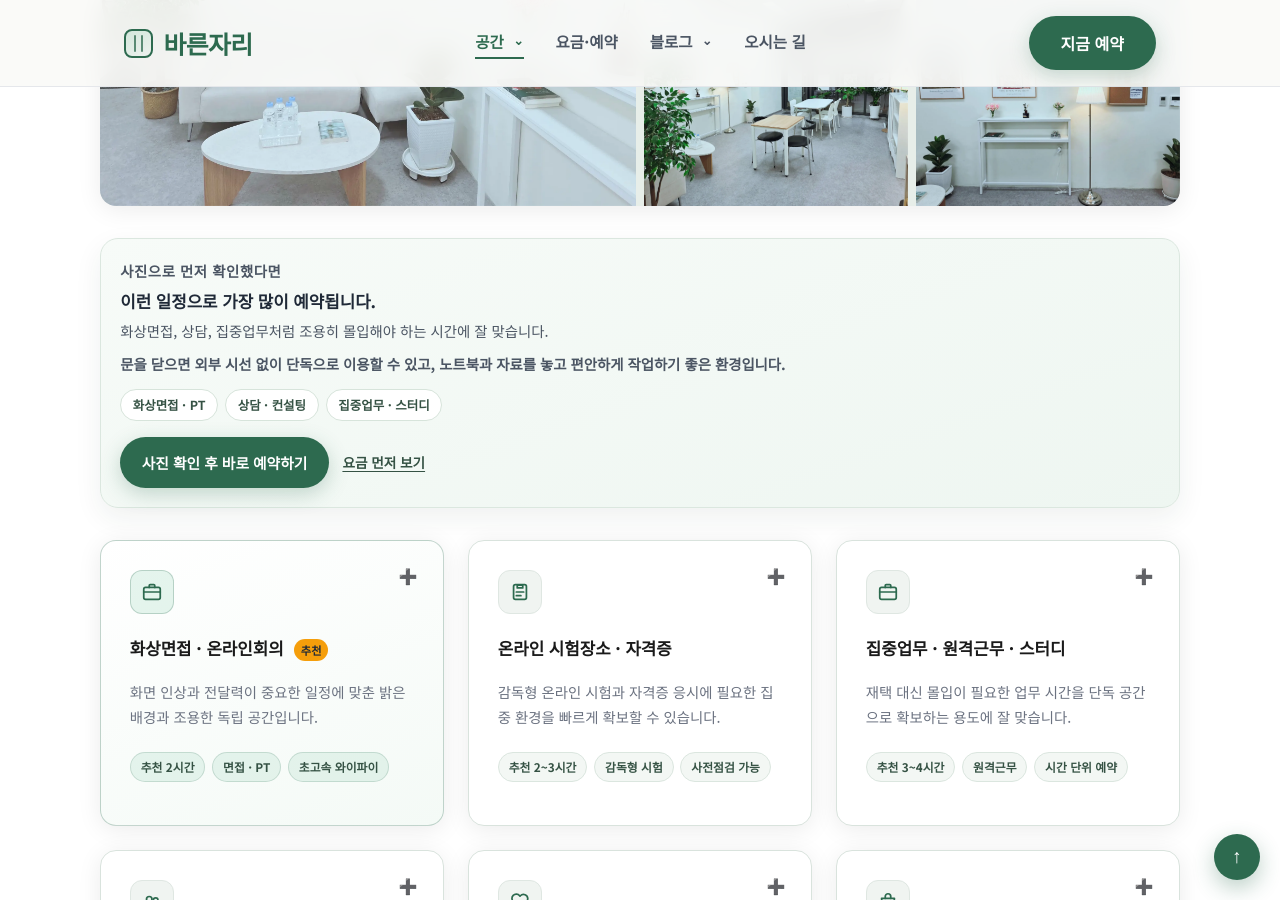
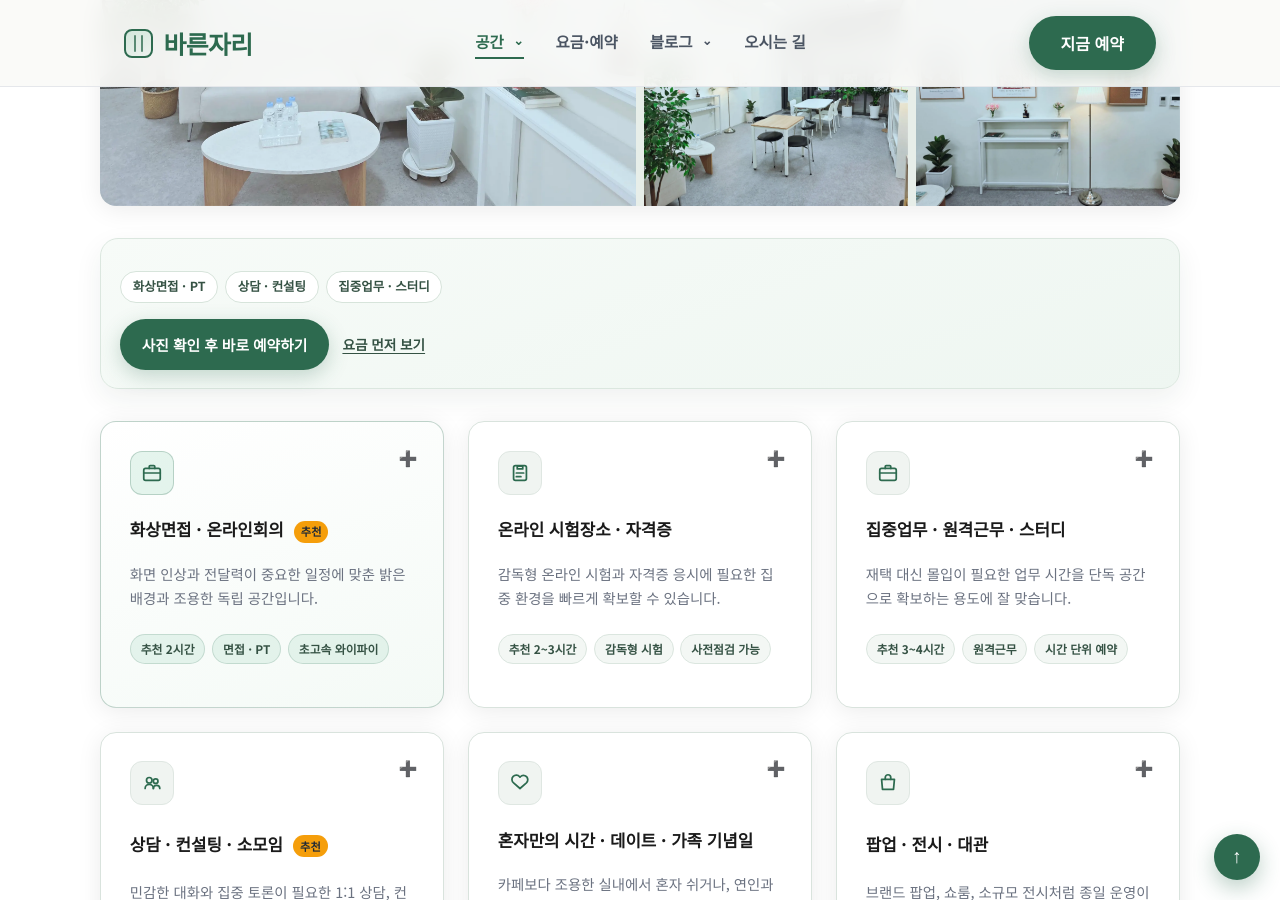
Before and after one commit to bareunspace/blog, a Jekyll site: the page built from index.html, in a window 1280 px wide and 900 px high, scrolled down 1287 px. Built offline with Jekyll 4.4.1, drawn with Linux system fonts in a browser that asks for light colours.

Commit message:
사진 문구 삭제

```diff
--- a/index.html
+++ b/index.html
@@ -98,12 +98,7 @@ script_version: 20260719-1
         </div>
       </div>
       <div class="space-gallery-context" aria-label="사진 아래 예약 안내">
-        <div class="space-gallery-context-copy">
-          <p class="space-gallery-kicker">사진으로 먼저 확인했다면</p>
-          <h3>이런 일정으로 가장 많이 예약됩니다.</h3>
-          <p>화상면접, 상담, 집중업무처럼 조용히 몰입해야 하는 시간에 잘 맞습니다.</p>
-          <p class="space-gallery-context-note">문을 닫으면 외부 시선 없이 단독으로 이용할 수 있고, 노트북과 자료를 놓고 편안하게 작업하기 좋은 환경입니다.</p>
-        </div>
+        <div class="space-gallery-context-copy"></div>
         <div class="space-gallery-context-chips" aria-label="대표 예약 상황">
           <span>화상면접 · PT</span>
           <span>상담 · 컨설팅</span>
```
